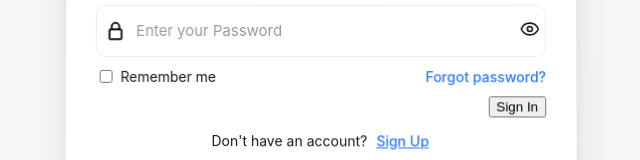
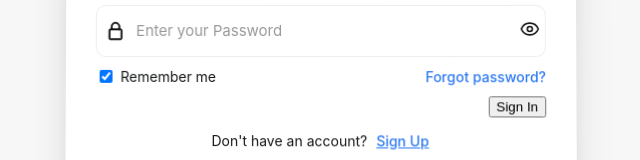
Before and after one commit to nirgranthi/Authentication, a Next.js app: page /login in a window 1280 px wide. Shown: the part 394-554 px from the top of the page, without its empty margins (320-960 px from the left). Built offline with nearby package versions, Linux system fonts and the light colour scheme.

Commit message:
Hook: made the rememberMe a hook, it is now a very modular component

```diff
--- /dev/null
+++ b/app/hooks/useRememberMe.ts
@@ -0,0 +1,22 @@
+/* eslint-disable react-hooks/exhaustive-deps */
+import { validateEmail } from "@/lib/validation";
+import { Dispatch, SetStateAction, useEffect, useState } from "react"
+import { userdataProps } from "../components/types";
+
+export const useRememberMe = (initialValue=true, setUserdata: Dispatch<SetStateAction<userdataProps>>) => {
+    const [rememberMe, setRememberMe] = useState<boolean>(initialValue)
+
+    useEffect(() => {
+        const rememberedUser = localStorage.getItem('rememberedUser');
+        if (rememberedUser) {
+          if (validateEmail(rememberedUser).valid) {
+            setUserdata(prev => ({ ...prev, email: rememberedUser, username: '' }));
+          } else {
+            setUserdata(prev => ({ ...prev, username: rememberedUser, email: '' }));
+          }
+          setRememberMe(true);
+        }
+      }, []);
+
+      return [rememberMe, setRememberMe] as const
+}
--- a/app/login/page.tsx
+++ b/app/login/page.tsx
@@ -1,6 +1,6 @@
 'use client'
 
-import { ChangeEvent, SubmitEvent, useEffect, useState } from 'react'
+import { ChangeEvent, SubmitEvent, useState } from 'react'
 import { useDarkMode } from '../hooks/useDarkMode'
 import { AppleSvg, EmailSvg, GoogleSvg, PasswordSvg } from '../components/SVGs'
 import { StyledWrapper } from '../styles/LoginCSS'
@@ -9,6 +9,8 @@ import Link from 'next/link'
 import { signIn, getSession } from 'next-auth/react'
 import { useRouter } from 'next/navigation'
 import { DarkModeButton, ShowPasswordButton, SignInButton } from '../components/Buttons'
+import { userdataProps } from '../components/types'
+import { useRememberMe } from '../hooks/useRememberMe'
 
 export default function Login() {
   const router = useRouter();
@@ -17,25 +19,12 @@ export default function Login() {
   const [error, setError] = useState('');
   const [isLoading, setIsLoading] = useState(false);
 
-  const [userdata, setUserdata] = useState({
+  const [userdata, setUserdata] = useState<userdataProps>({
     username: '',
     email: '',
     password: ''
   })
-  const [rememberMe, setRememberMe] = useState(false);
-
-  // Load remembered user
-  useEffect(() => {
-    const rememberedUser = localStorage.getItem('rememberedUser');
-    if (rememberedUser) {
-      if (validateEmail(rememberedUser).valid) {
-        setUserdata(prev => ({ ...prev, email: rememberedUser, username: '' }));
-      } else {
-        setUserdata(prev => ({ ...prev, username: rememberedUser, email: '' }));
-      }
-      setRememberMe(true);
-    }
-  }, []);
+  const [rememberMe, setRememberMe] = useRememberMe(true, setUserdata);
 
   const handleSubmit = async (e: SubmitEvent<HTMLFormElement>) => {
     e.preventDefault();
@@ -89,7 +78,7 @@ export default function Login() {
     <StyledWrapper className={isDarkMode ? 'dark-mode' : ''}>
       <div className="wrapper">
         <form className="form" onSubmit={handleSubmit}>
-          <div className="flexRow mb-[10px]">
+          <div className="flexRow mb-2.5">
             <h2>Sign In</h2>
             <DarkModeButton isDarkMode={isDarkMode} setIsDarkMode={setIsDarkMode} />
           </div>
@@ -119,7 +108,6 @@ export default function Login() {
                 type="checkbox"
                 checked={rememberMe}
                 onChange={(e) => setRememberMe(e.target.checked)}
-                defaultChecked
               />
               <span>Remember me</span>
             </label>
```
